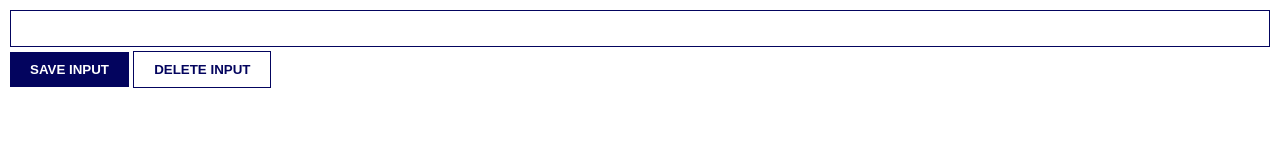
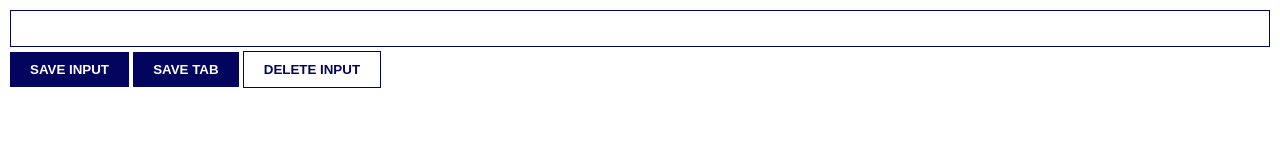
Before and after one commit to victoria-parker/save-leads-chrome-extension, a plain HTML site: page index.html in a window 1280 px wide. Drawn offline with Linux system fonts and the light colour scheme.

Commit message:
save tab btn added html

```diff
--- a/index.html
+++ b/index.html
@@ -6,6 +6,7 @@
 <body>
     <input type="text" id="input-el">
     <button id="input-btn">SAVE INPUT</button>
+    <button id="tab-button">SAVE TAB</button>
     <button id="delete-btn">DELETE INPUT</button>
     <ul id="ul-el"></ul>
     <script src="master.js"></script>
```
